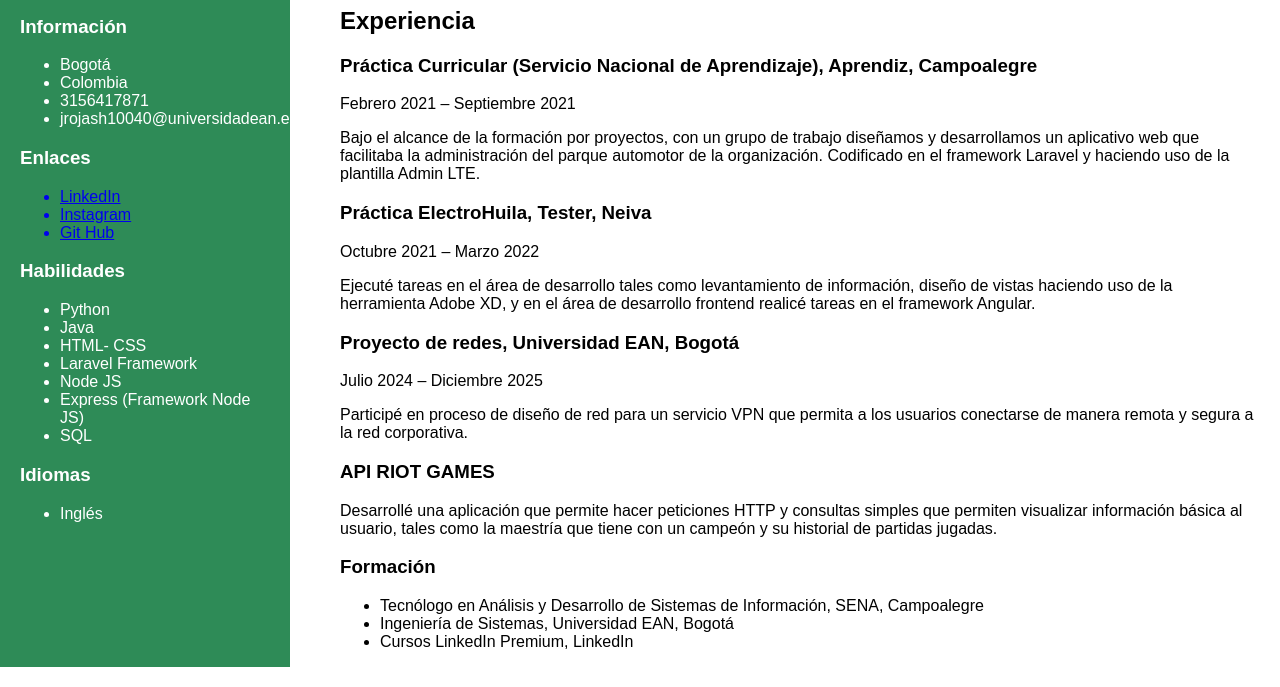
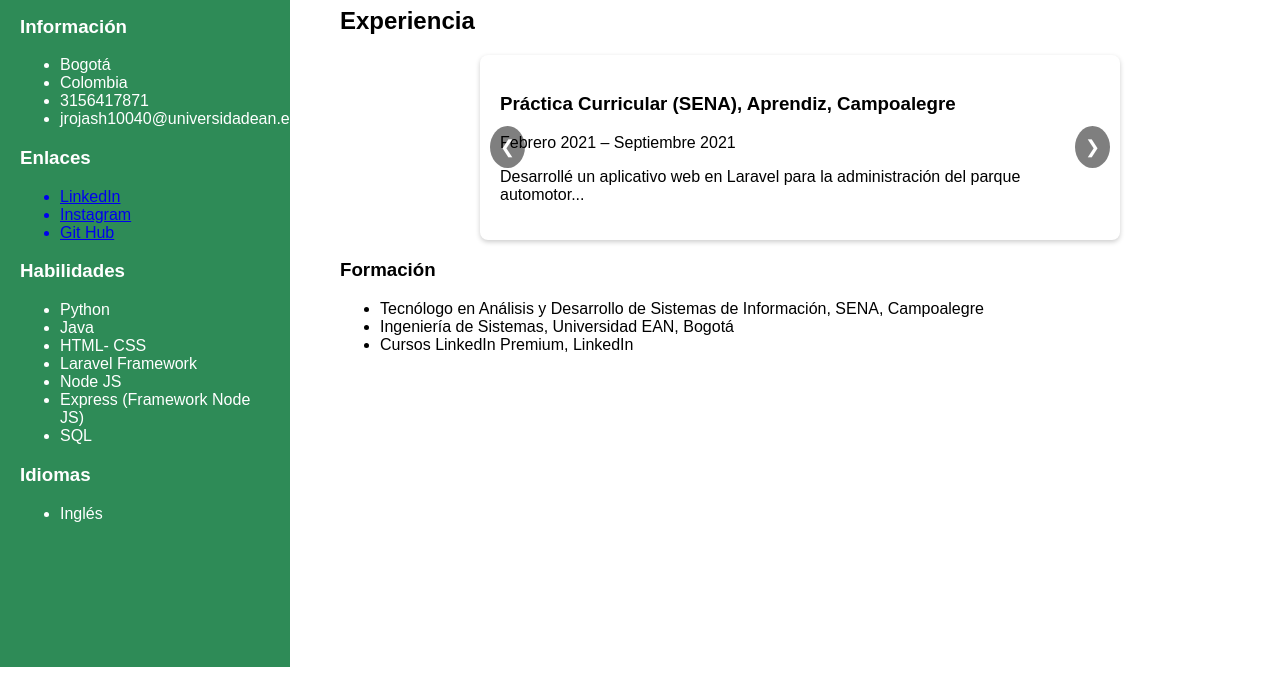
Before and after one commit to FelpaUwU/Hoja-de-vida, a plain HTML site: page index.html in a window 1280 px wide. Shown: the part 173-860 px from the top of the page. After the commit the page ends 800 px from the top, so only its background shows below. Drawn offline with Linux system fonts and the light colour scheme.

Commit message:
Carrusel para la parte de experiencia profesional

```diff
--- a/index.html
+++ b/index.html
@@ -64,39 +64,39 @@
                 nuevas tecnologías. Destaco por mi capacidad de trabajo colaborativo y pensamiento
                 analítico para optimizar soluciones en entornos dinámicos.</p>
         </div>
-        <div class="experince">
+        <section class="experience">
             <h2>Experiencia</h2>
-            <article class="job">
-                <h3>Práctica Curricular (Servicio Nacional de Aprendizaje), Aprendiz, Campoalegre</h3>
-                <time datetime="2021-02">Febrero 2021</time> – <time datetime="2021-09">Septiembre 2021</time>
-                <p>
-                    Bajo el alcance de la formación por proyectos, con un grupo de trabajo diseñamos y desarrollamos un aplicativo web que facilitaba la administración del parque automotor de la organización. Codificado en el framework Laravel y haciendo uso de la plantilla Admin LTE.
-                </p>
-            </article>
+            <div class="carousel">
+                <button class="prev" onclick="moveSlide(-1)">&#10094;</button>
 
-            <article class="job">
-                <h3>Práctica ElectroHuila, Tester, Neiva</h3>
-                <time datetime="2021-10">Octubre 2021</time> – <time datetime="2022-03">Marzo 2022</time>
-                <p>
-                    Ejecuté tareas en el área de desarrollo tales como levantamiento de información, diseño de vistas haciendo uso de la herramienta Adobe XD, y en el área de desarrollo frontend realicé tareas en el framework Angular.
-                </p>
-            </article>
+                <div class="carousel-container">
+                    <div class="slide active">
+                        <h3>Práctica Curricular (SENA), Aprendiz, Campoalegre</h3>
+                        <time>Febrero 2021 – Septiembre 2021</time>
+                        <p>Desarrollé un aplicativo web en Laravel para la administración del parque automotor...</p>
+                    </div>
 
-            <article class="job">
-                <h3>Proyecto de redes, Universidad EAN, Bogotá</h3>
-                <time datetime="2024-07">Julio 2024</time> – <time datetime="2025-12">Diciembre 2025</time>
-                <p>
-                    Participé en proceso de diseño de red para un servicio VPN que permita a los usuarios conectarse de manera remota y segura a la red corporativa.
-                </p>
-            </article>
+                    <div class="slide">
+                        <h3>Práctica ElectroHuila, Tester, Neiva</h3>
+                        <time>Octubre 2021 – Marzo 2022</time>
+                        <p>Realicé tareas de desarrollo frontend con Angular y diseño de vistas con Adobe XD...</p>
+                    </div>
 
-            <article class="job">
-                <h3>API RIOT GAMES</h3>
-                <p>
-                    Desarrollé una aplicación que permite hacer peticiones HTTP y consultas simples que permiten visualizar información básica al usuario, tales como la maestría que tiene con un campeón y su historial de partidas jugadas.
-                </p>
-            </article>
-        </div>
+                    <div class="slide">
+                        <h3>Proyecto de redes, Universidad EAN, Bogotá</h3>
+                        <time>Julio 2024 – Diciembre 2025</time>
+                        <p>Diseñé una red VPN para conectar usuarios de manera remota y segura a la red corporativa...</p>
+                    </div>
+
+                    <div class="slide">
+                        <h3>API Riot Games</h3>
+                        <p>Desarrollé una API para visualizar información sobre campeones y partidas jugadas...</p>
+                    </div>
+                </div>
+
+                <button class="next" onclick="moveSlide(1)">&#10095;</button>
+            </div>
+        </section>
         <div class="studies">
             <h3>Formación</h3>
             <ul>
--- a/index.js
+++ b/index.js
@@ -0,0 +1,24 @@
+let currentSlide = 0;
+const slides = document.querySelectorAll(".slide");
+
+function showSlide(index) {
+    slides.forEach((slide, i) => {
+        slide.classList.remove("active");
+        if (i === index) {
+            slide.classList.add("active");
+        }
+    });
+}
+
+function moveSlide(step) {
+    currentSlide += step;
+    if (currentSlide >= slides.length) {
+        currentSlide = 0;
+    } else if (currentSlide < 0) {
+        currentSlide = slides.length - 1;
+    }
+    showSlide(currentSlide);
+}
+
+
+showSlide(currentSlide);
--- a/style.css
+++ b/style.css
@@ -5,18 +5,74 @@ body {
     display: flex;
 }
 aside {
-    width: 250px; /* Ancho de la barra lateral */
-    background-color: #2E8B57; /* Verde oscuro */
-    color: white; /* Texto en blanco */
+    width: 250px;
+    background-color: #2E8B57;
+    color: white;
     padding: 20px;
-    height: 100vh; /* Ocupa toda la altura de la pantalla */
-    position: fixed; /* Fija el aside a la izquierda */
+    height: 100vh;
+    position: fixed;
     left: 0;
     top: 0;
-    overflow-y: auto; /* Permite hacer scroll si el contenido es largo */
+    overflow-y: auto;
 }
 
 .main-body {
-    margin-left: 320px; /* Para evitar que el contenido se solape con el aside */
+    margin-left: 320px;
     padding: 20px;
 }
+
+/* Contenedor del carrusel */
+.carousel {
+    position: relative;
+    max-width: 600px;
+    margin: auto;
+    overflow: hidden;
+    background: white;
+    padding: 20px;
+    border-radius: 8px;
+    box-shadow: 0px 2px 5px rgba(0, 0, 0, 0.2);
+}
+
+/* Contenedor de las diapositivas */
+.carousel-container {
+    display: flex;
+    transition: transform 0.5s ease-in-out;
+}
+
+/* Cada slide */
+.slide {
+    min-width: 100%;
+    box-sizing: border-box;
+    display: none; /* Se ocultan todas excepto la activa */
+}
+
+/* Mostrar solo la diapositiva activa */
+.slide.active {
+    display: block;
+}
+
+/* Botones de navegación */
+.prev, .next {
+    position: absolute;
+    top: 50%;
+    transform: translateY(-50%);
+    background-color: rgba(0, 0, 0, 0.5);
+    color: white;
+    border: none;
+    cursor: pointer;
+    padding: 10px;
+    font-size: 18px;
+    border-radius: 50%;
+}
+
+.prev {
+    left: 10px;
+}
+
+.next {
+    right: 10px;
+}
+
+.prev:hover, .next:hover {
+    background-color: black;
+}
```
